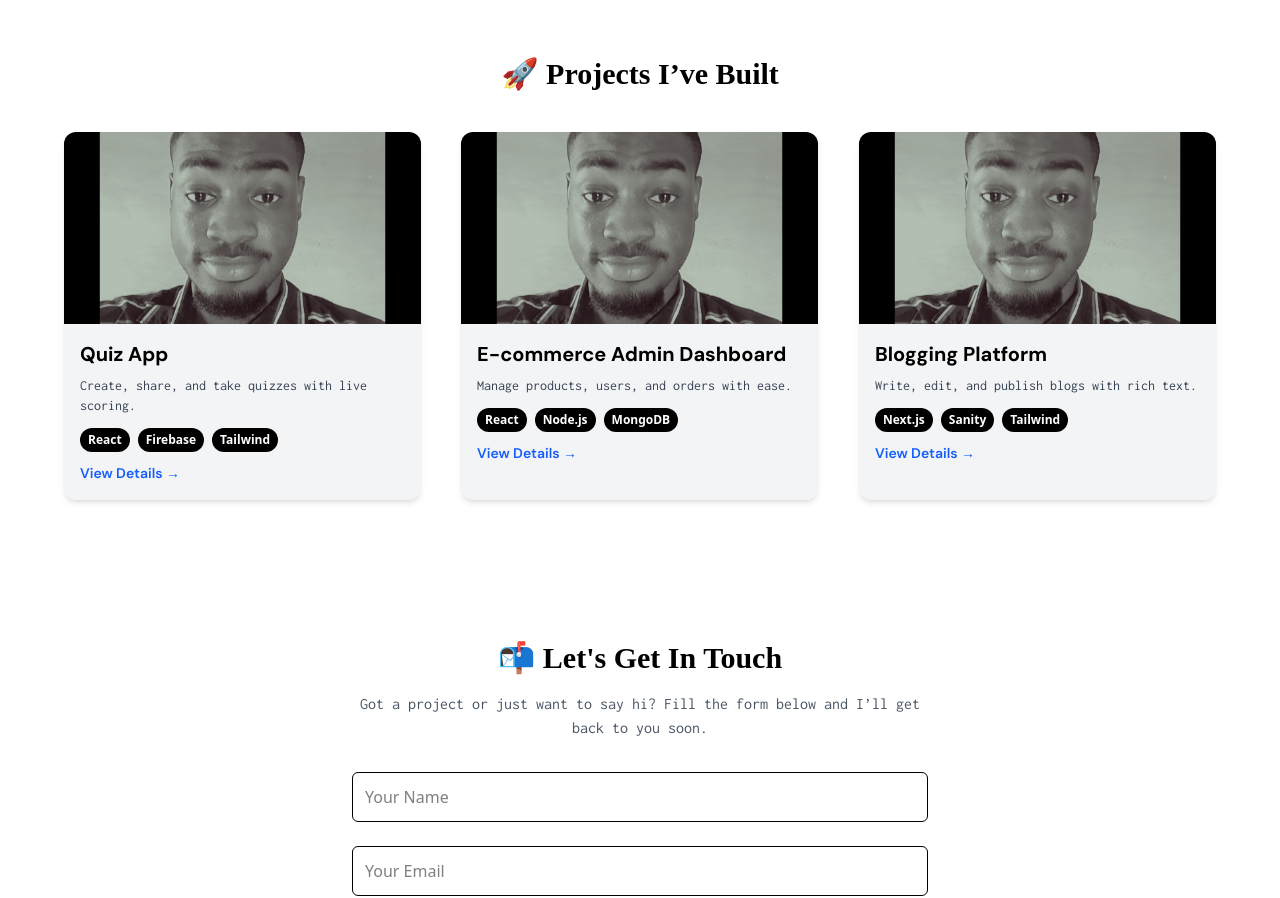
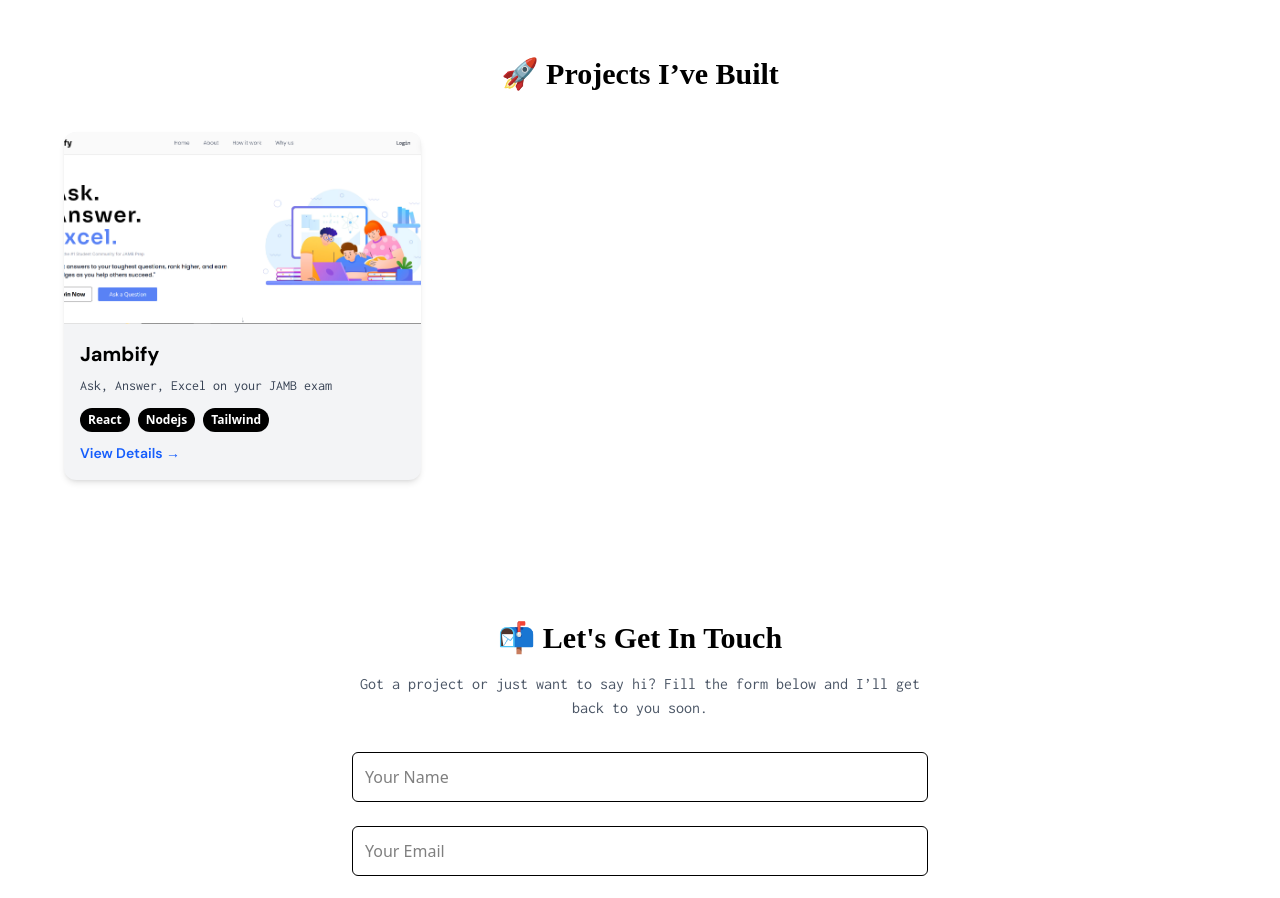
Before and after one commit to Heiscalledayo/portfolio-web, a React (Vite) app: page / in a window 1280 px wide. Shown: the part 1140-2038 px from the top of the page. Built offline with nearby package versions, Linux system fonts and the light colour scheme; a web font is replaced by a local one.

Commit message:
added the first project info

```diff
--- a/src/components/Projects.tsx
+++ b/src/components/Projects.tsx
@@ -1,36 +1,36 @@
 import React from 'react';
 import ProjectCard from './ProjectCard';
-import image_1 from '../assets/Snapchat-55408010.jpg';
+import image_1 from '../assets/jambify.png';
 
 const Projects: React.FC = () => {
   const projects = [
     {
-      title: 'Quiz App',
-      description: 'Create, share, and take quizzes with live scoring.',
+      title: 'Jambify',
+      description: 'Ask, Answer, Excel on your JAMB exam',
       fullDescription:
-        'A responsive quiz web app where users can sign up, create quizzes, take them, and see instant results. Built using React for the frontend and Firebase for the backend with real-time scoring, authentication, and dynamic routing.',
+        'Jambify is a vibrant online learning community built specifically to help Nigerian students prepare effectively for the Joint Admissions and Matriculation Board (JAMB) examination.',
       image: image_1,
-      link: 'https://quizapp.example.com',
-      tech: ['React', 'Firebase', 'Tailwind'],
+      link: 'https://jambify.vercel.app',
+      tech: ['React', 'Nodejs', 'Tailwind'],
     },
-    {
-      title: 'E-commerce Admin Dashboard',
-      description: 'Manage products, users, and orders with ease.',
-      fullDescription:
-        'An admin dashboard for an e-commerce platform. Features include product CRUD operations, user management, order tracking, and analytics charting. Built with React, Node.js, MongoDB, and Tailwind.',
-      image: image_1,
-      link: 'https://ecomadmin.example.com',
-      tech: ['React', 'Node.js', 'MongoDB'],
-    },
-    {
-      title: 'Blogging Platform',
-      description: 'Write, edit, and publish blogs with rich text.',
-      fullDescription:
-        'A fullstack blogging platform allowing users to sign up, write blog posts using a rich-text editor, view others’ content, and comment. Built with Next.js, Sanity CMS, and Tailwind CSS.',
-      image: image_1,
-      link: 'https://blogsite.example.com',
-      tech: ['Next.js', 'Sanity', 'Tailwind'],
-    },
+    // {
+    //   title: 'E-commerce Admin Dashboard',
+    //   description: 'Manage products, users, and orders with ease.',
+    //   fullDescription:
+    //     'An admin dashboard for an e-commerce platform. Features include product CRUD operations, user management, order tracking, and analytics charting. Built with React, Node.js, MongoDB, and Tailwind.',
+    //   image: image_1,
+    //   link: 'https://ecomadmin.example.com',
+    //   tech: ['React', 'Node.js', 'MongoDB'],
+    // },
+    // {
+    //   title: 'Blogging Platform',
+    //   description: 'Write, edit, and publish blogs with rich text.',
+    //   fullDescription:
+    //     'A fullstack blogging platform allowing users to sign up, write blog posts using a rich-text editor, view others’ content, and comment. Built with Next.js, Sanity CMS, and Tailwind CSS.',
+    //   image: image_1,
+    //   link: 'https://blogsite.example.com',
+    //   tech: ['Next.js', 'Sanity', 'Tailwind'],
+    // },
   ];
 
   return (
```
Also changed, not shown: src/assets/jambify.PNG (added).
